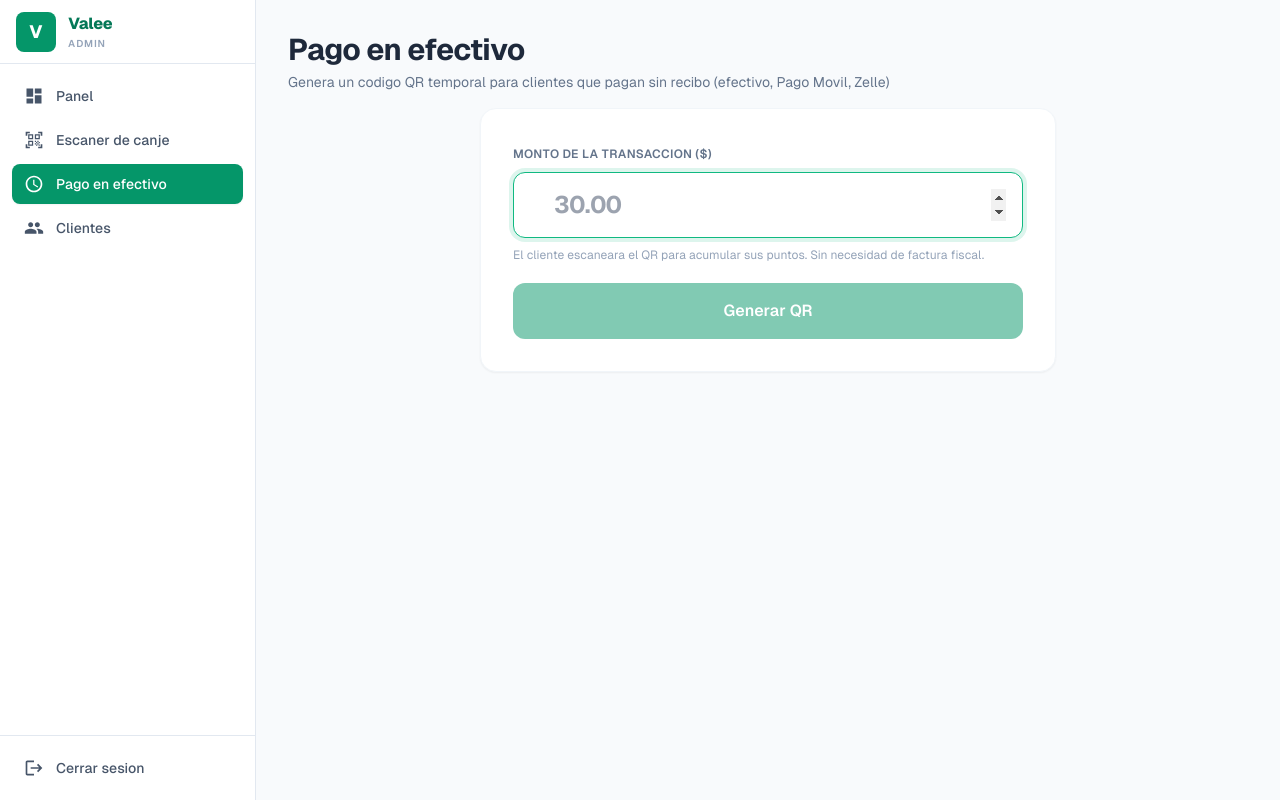
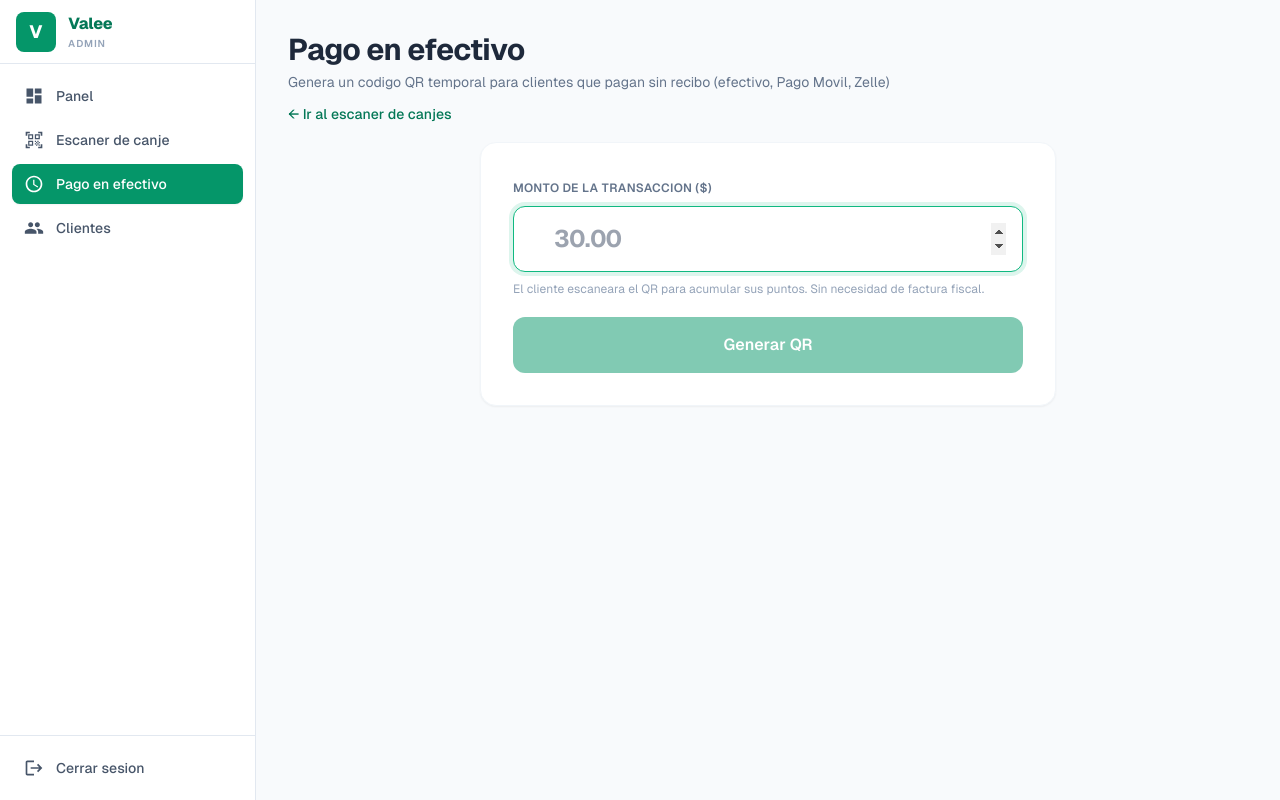
Before and after one commit to kalytamykhailo18-cyber/valee-lagcy-b2b-saas-loyalty, a Next.js app in the folder frontend/: page /merchant/dual-scan in a window 1280 px wide. Built offline with nearby package versions, Linux system fonts and the light colour scheme; no server answers; sample sign-in values are in the browser's storage.

Commit message:
cashier: cross-link scanner and dual-scan for kiosk flow
Scanner is a bare route (no sidebar) so cashiers in kiosk mode had no way
to reach the Pago en efectivo flow. Added reciprocal navigation between
the two pages so cashiers can toggle without needing the owner sidebar.

```diff
--- a/frontend/app/(merchant)/merchant/dual-scan/page.tsx
+++ b/frontend/app/(merchant)/merchant/dual-scan/page.tsx
@@ -1,6 +1,7 @@
 'use client'
 
 import { useState, useEffect } from 'react'
+import Link from 'next/link'
 import { api } from '@/lib/api'
 import { formatCash } from '@/lib/format'
 
@@ -126,6 +127,14 @@ export default function DualScanPage() {
       <div className="px-4 sm:px-6 lg:px-8 pt-6 lg:pt-8 pb-4 aa-rise">
         <h1 className="text-2xl lg:text-3xl font-bold text-slate-800 tracking-tight">Pago en efectivo</h1>
         <p className="text-sm text-slate-500 mt-1">Genera un codigo QR temporal para clientes que pagan sin recibo (efectivo, Pago Movil, Zelle)</p>
+        {/* Cross-link back to scanner — cashier kiosk flow toggles between
+            the two without needing the sidebar. */}
+        <Link
+          href="/merchant/scanner"
+          className="inline-flex items-center gap-2 mt-3 text-sm text-emerald-700 hover:text-emerald-800 font-medium"
+        >
+          &larr; Ir al escaner de canjes
+        </Link>
       </div>
 
       {/* Content */}
--- a/frontend/app/(merchant)/merchant/scanner/page.tsx
+++ b/frontend/app/(merchant)/merchant/scanner/page.tsx
@@ -277,10 +277,24 @@ export default function CashierScanner() {
   // SCANNING screen
   return (
     <div className="min-h-screen bg-emerald-50 p-4">
-      <div className="flex items-center gap-3 mb-6 aa-rise-sm">
+      <div className="flex items-center gap-3 mb-4 aa-rise-sm">
         <Link href="/merchant" className="text-emerald-700 text-2xl transition-transform hover:-translate-x-0.5">&larr;</Link>
         <h1 className="text-xl font-bold text-emerald-800 tracking-tight">Escaner de canjes</h1>
       </div>
+
+      {/* Cashier cross-link: scanner ↔ pago en efectivo. Scanner is a bare
+          route (no sidebar), so without this button a cashier logged into
+          kiosk mode has no way to reach the dual-scan flow. */}
+      <Link
+        href="/merchant/dual-scan"
+        className="aa-rise-sm flex items-center justify-between bg-white border border-emerald-200 rounded-xl px-4 py-3 mb-4 shadow-sm hover:bg-emerald-50 transition"
+      >
+        <div>
+          <p className="text-sm font-semibold text-emerald-800">Pago en efectivo</p>
+          <p className="text-xs text-slate-500">Generar QR para clientes que pagan sin factura</p>
+        </div>
+        <span className="text-emerald-700 text-xl">&rarr;</span>
+      </Link>
 
       {/* Offline / Sync indicators */}
       {!isOnline && (
```
